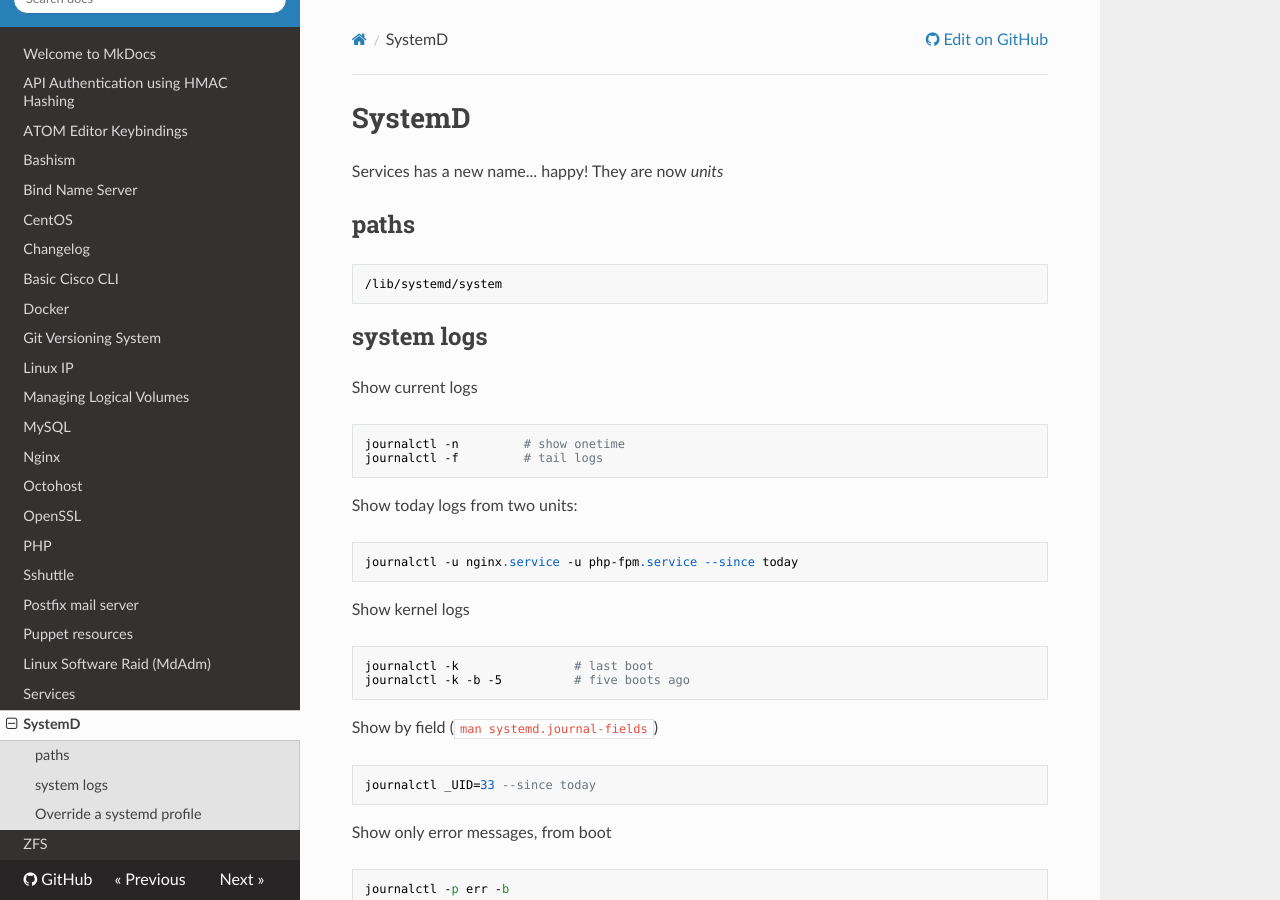
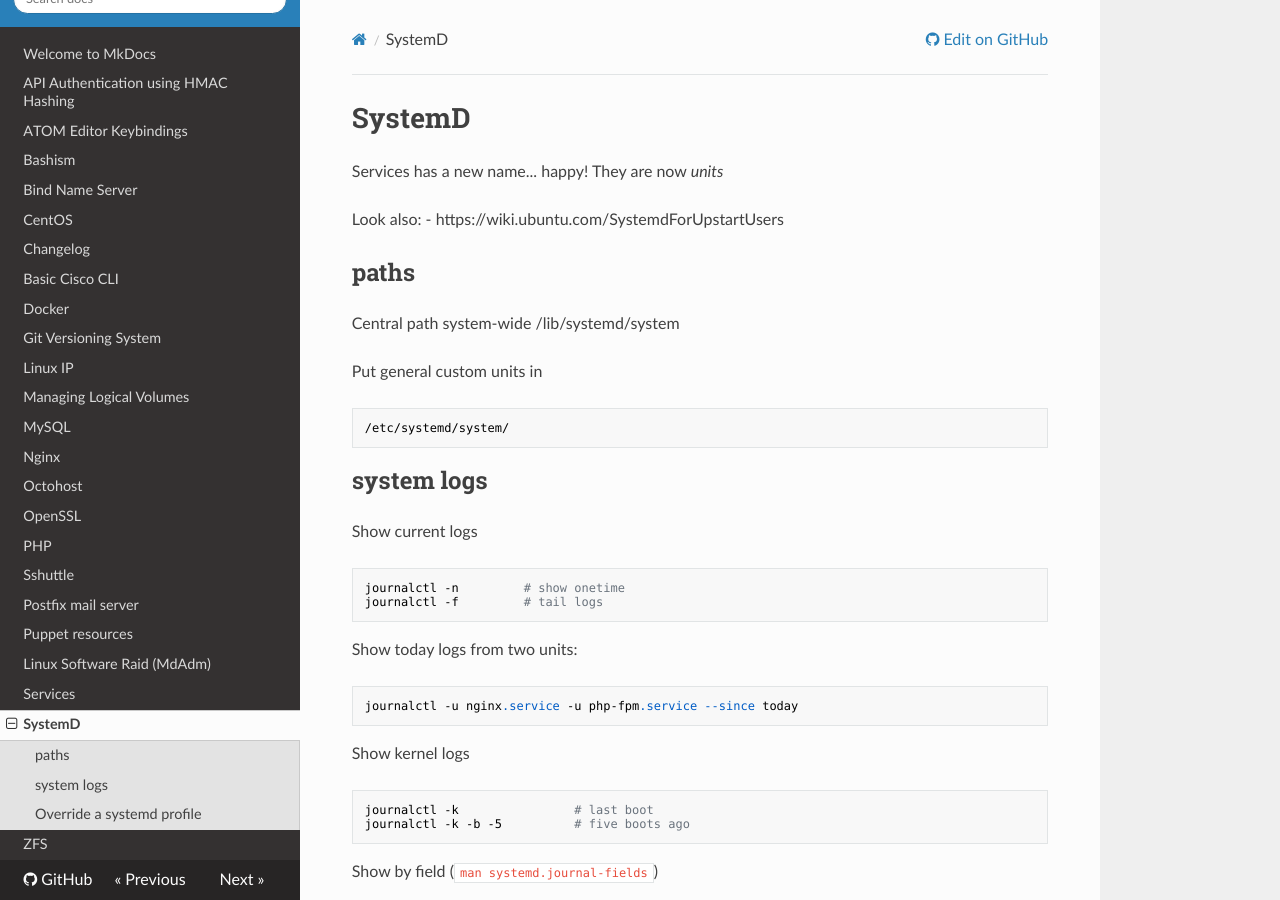
Before and after one commit to lorello/lorello.github.io, an MkDocs documentation site: the page built from docs/systemd.md, in a window 1280 px wide and 900 px high. Built offline with MkDocs 1.6.1, drawn with Linux system fonts in a browser that asks for light colours; nearby versions of some CDN libraries.

Commit message:
more info on systemd

```diff
--- a/docs/systemd.md
+++ b/docs/systemd.md
@@ -2,9 +2,18 @@
 
 Services has a new name... happy! They are now *units*
 
+Look also:
+ - https://wiki.ubuntu.com/SystemdForUpstartUsers
+
 ## paths
 
+Central path system-wide
     /lib/systemd/system
+
+Put general custom units in
+
+    /etc/systemd/system/
+
 
 ## system logs
 
```
